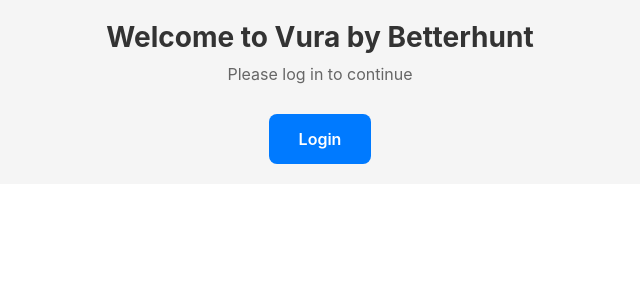
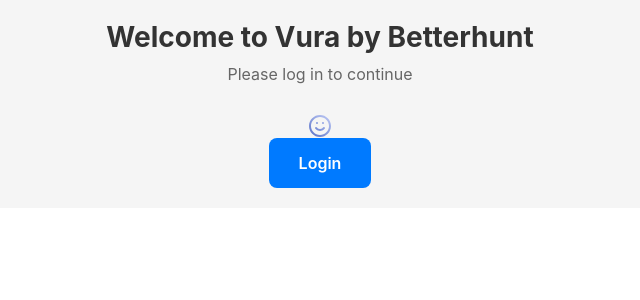
Before and after one commit to tripleten-externships/vura-monorepo, a React (Vite) app in the folder apps/frontend/: page /welcome in a window 1280 px wide. Shown: the top 300 px of the page, without its empty margins (320-960 px from the left). Built offline with nearby package versions, Linux system fonts and the light colour scheme; no server answers.

Commit message:
[VURA-65]Add temporary test components

```diff
--- a/apps/frontend/app/welcome.tsx
+++ b/apps/frontend/app/welcome.tsx
@@ -1,6 +1,10 @@
-import React from 'react';
+import React, { useState } from 'react';
 import { View, Text, StyleSheet, TouchableOpacity } from 'react-native';
 // import { router } from 'expo-router';
+// import { InputField } from '../src/components/InputField/InputField';
+// import { PostInput } from '../src/components/PostInput/PostInput';
+import { Emoji } from '../src/components/Emoji/Emoji';
+// import { Bell } from '../src/components/Notification_bell/NotificationBell';
 
 export default function WelcomePage() {
   const handleLogin = () => {
@@ -12,6 +16,75 @@ export default function WelcomePage() {
     <View style={styles.container}>
       <Text style={styles.title}>Welcome to Vura by Betterhunt</Text>
       <Text style={styles.subtitle}>Please log in to continue</Text>
+
+      {/*  I added a temporary input field to test the component.
+      <InputField
+        placeholder="Email"
+        placeholderTextColor="rgba(54,54,54,0.5)"
+        containerStyle={{
+          borderColor: '#e7e7e7',
+          paddingHorizontal: 20,
+          marginTop: 20,
+          width: 345,
+          backgroundColor: '#f6f4fa',
+        }}
+      />
+
+      <InputField
+        placeholder="Password"
+        placeholderTextColor="rgba(54,54,54,0.5)"
+        secureTextEntry
+        containerStyle={{
+          borderColor: '#e7e7e7',
+          paddingHorizontal: 20,
+          marginTop: 20,
+          width: 345,
+          backgroundColor: '#f6f4fa',
+        }}
+      />
+
+      <InputField
+        placeholderTextColor="rgba(54,54,54,0.5)"
+        placeholder="Ask AI helper, any question"
+        svgIcon={{ uri: '../../assets/arrow_right.png' }}
+        containerStyle={{
+          borderColor: '#e7e7e7',
+          height: 62,
+          paddingHorizontal: 16,
+          marginTop: 20,
+          width: 345,
+          backgroundColor: '#ffffff',
+        }}
+        iconStyle={{ width: 32, height: 32, marginTop: -4 }}
+      />
+
+      <InputField
+        placeholderTextColor="rgba(54,54,54,0.5)"
+        placeholder="Type your answer"
+        svgIcon={{ uri: '../../assets/Send.png' }}
+        containerStyle={{
+          borderColor: '#e7e7e7',
+          height: 62,
+          paddingHorizontal: 16,
+          marginTop: 20,
+          width: 345,
+          backgroundColor: '#ffffff',
+        }}
+        iconStyle={{ width: 24, height: 24 }}
+      />*/}
+
+      {/* I added a post input field to test the component.
+      <PostInput
+        placeholderTextColor="rgba(54,54,54,0.5)"
+        titlePlaceholder="Post title"
+        bodyPlaceholder="Post text"
+      /> */}
+
+      {/* test emoji component */}
+      <Emoji emojiIcon={{ uri: '../../assets/smile.svg' }} />
+
+      {/* test bell component */}
+      {/* <Bell bellIcon={{ uri: '../../assets/notification_bell.png' }} /> */}
 
       <TouchableOpacity style={styles.button} onPress={handleLogin}>
         <Text style={styles.buttonText}>Login</Text>
```
